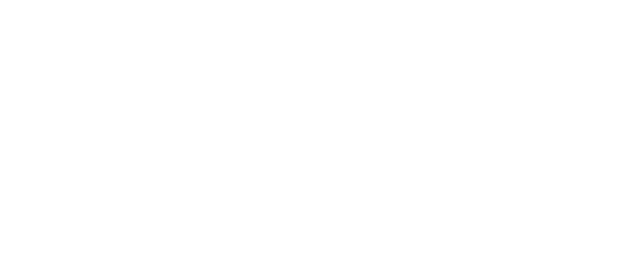
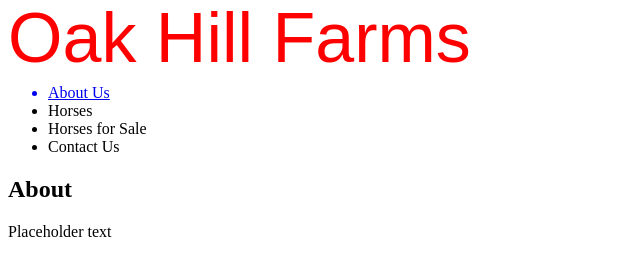
Before and after one commit to Taysa86/Farms-test, a plain HTML site: page index.html in a window 1280 px wide. Shown: the whole page, without its empty margins (0-640 px from the left). Drawn offline with Linux system fonts and the light colour scheme.

Commit message:
added css organizational comments and link in nav section

```diff
--- a/index.html
+++ b/index.html
@@ -8,6 +8,20 @@
   <body>
     <header>
       <h1>Oak Hill Farms</h1>
+      <nav>
+        <ul>
+          <a href=./about><li>About Us</li></a>
+          <li>Horses</li>
+          <li>Horses for Sale</li>
+          <li>Contact Us</li>
+        </ul>
+      </nav>
     </header>
+    <main>
+      <h2 id="about">About</h2>
+      <p>
+        Placeholder text
+      </p>
+    </main>
   </body>
 </html>
--- a/style.css
+++ b/style.css
@@ -1,8 +1,15 @@
+/* Css  for <header> content */
 h1{
-    color: white;
+    color: Red;
     font-family: 'Quicksand', sans-serif;
     font-size: 70px;
     font-weight: 400;
     line-height: 60px;
     margin: 0px;
 }
+
+/* css for <main> content */
+
+
+
+/* css for <footer> content */
```
